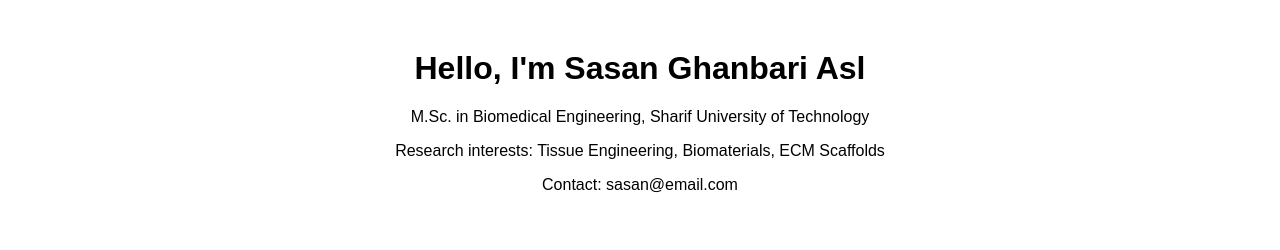
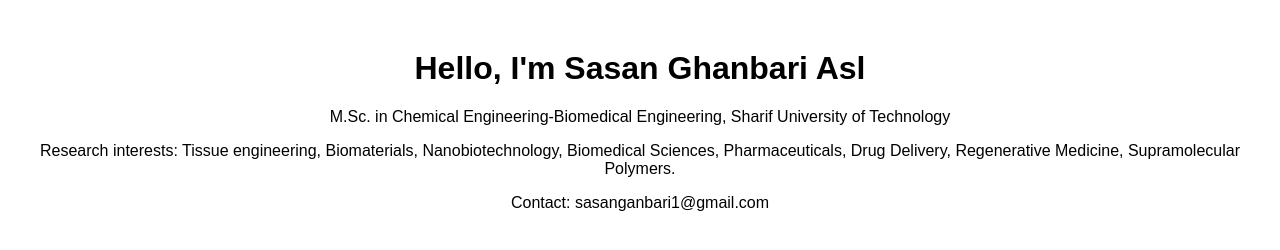
Before and after one commit to SasanGhanbari/SasanGhanbari.github.io, a plain HTML site: page index.html in a window 1280 px wide. Drawn offline with Linux system fonts and the light colour scheme.

Commit message:
Update index.html

```diff
--- a/index.html
+++ b/index.html
@@ -7,8 +7,9 @@
 </head>
 <body style="font-family: Arial; text-align: center; margin-top: 50px;">
   <h1>Hello, I'm <b>Sasan Ghanbari Asl</b></h1>
-  <p>M.Sc. in Biomedical Engineering, Sharif University of Technology</p>
-  <p>Research interests: Tissue Engineering, Biomaterials, ECM Scaffolds</p>
-  <p>Contact: sasan@email.com</p>
+  <p>M.Sc. in Chemical Engineering-Biomedical Engineering, Sharif University of Technology</p>
+  <p>Research interests: Tissue engineering, Biomaterials, Nanobiotechnology, Biomedical Sciences,
+Pharmaceuticals, Drug Delivery, Regenerative Medicine, Supramolecular Polymers.</p>
+  <p>Contact: sasanganbari1@gmail.com</p>
 </body>
 </html>
```
